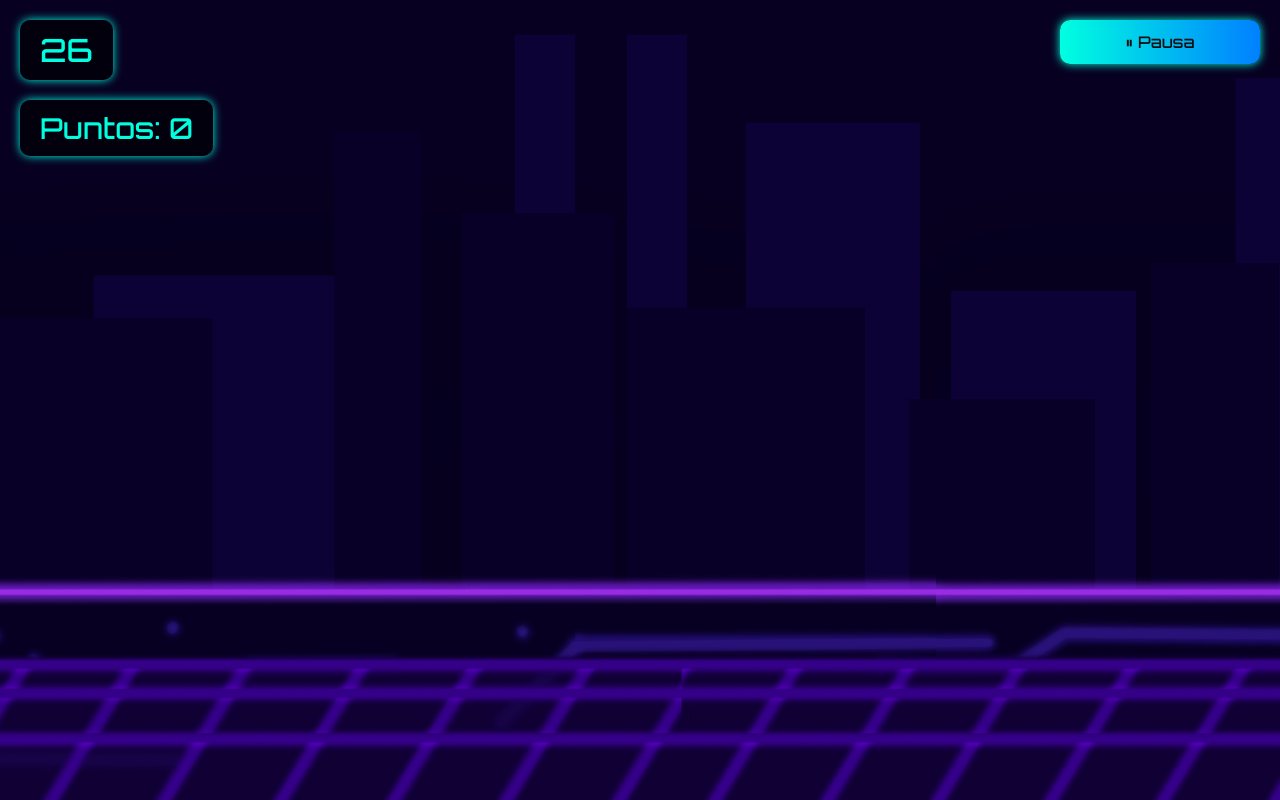
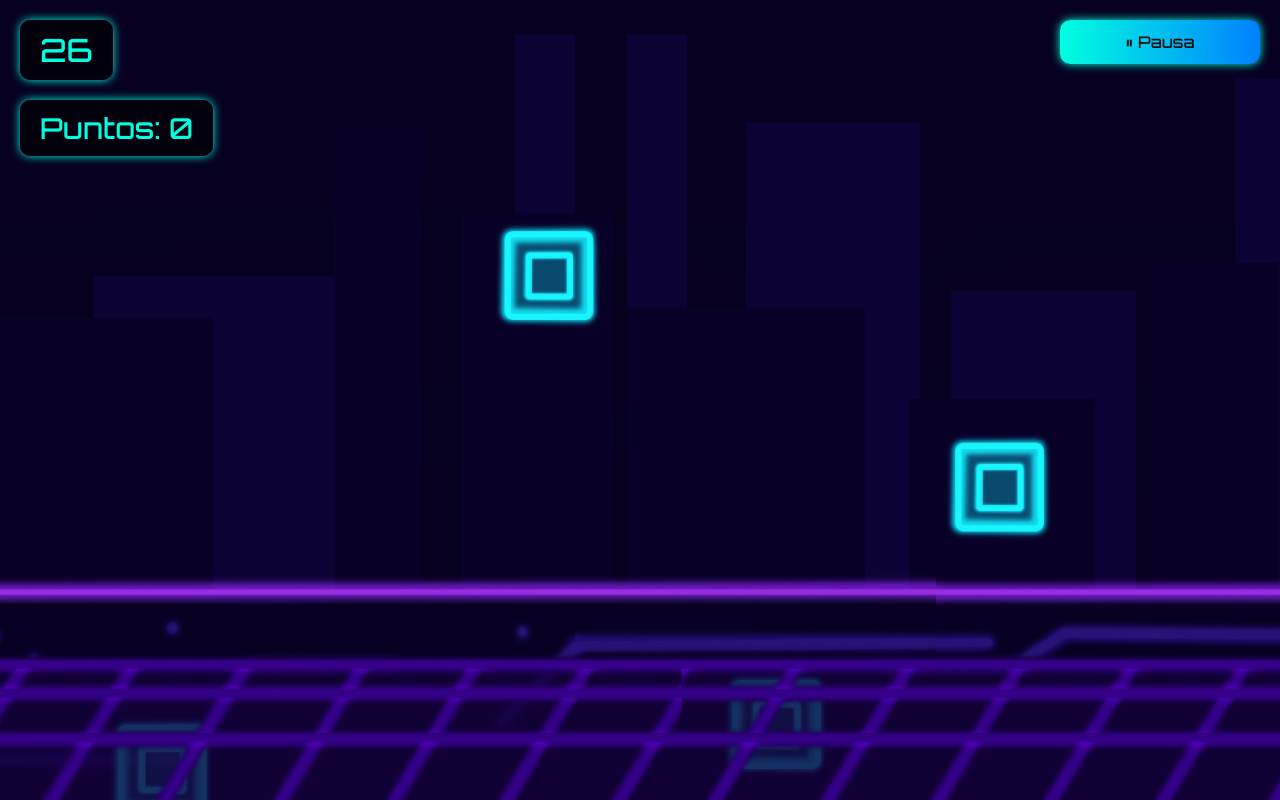
Before and after one commit to DrippKing/GCW-CyberRun, a PHP site: page /nivel_1.html in a window 1280 px wide. Run offline with PHP 8.4, Linux system fonts and the light colour scheme.

Commit message:
cuadros
animación de bloques que se mueven

```diff
--- a/level.css
+++ b/level.css
@@ -147,6 +147,34 @@ html, body {
   box-shadow: 0 0 10px #00ffe0;
 }
 
+
+/* cuadros 1 *//*
+#cuadro1 {
+  position: fixed;
+  top: 0;
+  left: 0;
+  width: 200%;
+  height: 100%;
+  background: url('cuadro1.png') repeat-x;
+  background-size: auto 100%;
+  z-index: -0.5; /* Entre fondo (-1) y piso (0) */
+/*  pointer-events: none;
+}*/
+
+/* cuadros 2 */
+#cuadro2 {
+  position: fixed;
+  top: 0;
+  left: 0;
+  width: 200%;
+  height: 100%;
+  background: url('cuadro2.png') repeat-x;
+  background-size: auto 100%;
+  z-index: -0.25; /* Encima de capa1 pero debajo del HUD */
+  pointer-events: none;
+}
+
+
 /*para imagen del piso */
 #piso {
   position: fixed;
--- a/level.js
+++ b/level.js
@@ -61,14 +61,29 @@ let velocidadFondo = 1; // píxeles por frame
 let pisoX = 0;
 let velocidadPiso = 5; //2
 
+let cuadro1X = 0;
+let velocidadC1 = 0.5; //
+
+let cuadro2X = 0;
+let velocidadC2 = 7; //
+
+
 
 function moverFondo() {
   //fondo solo se mueve cuando el juego no está pausado
   if (!juegoPausado) {
     fondoX -= velocidadFondo;
+
+    cuadro1X -= velocidadC1;
+    cuadro2X -= velocidadC2;
+
     pisoX -= velocidadPiso;
 
     document.getElementById("fondo").style.backgroundPosition = `${fondoX}px 0`;//para la imagen de fondo
+
+    document.getElementById("cuadro1").style.backgroundPosition = `${cuadro1X}px 0`;
+    document.getElementById("cuadro2").style.backgroundPosition = `${cuadro2X}px 0`;
+
     document.getElementById("piso").style.backgroundPosition = `${pisoX}px 0`;//para la imagen de piso
   }
   requestAnimationFrame(moverFondo);//bucle se ejecuta con esto
--- a/nivel_1.html
+++ b/nivel_1.html
@@ -11,6 +11,8 @@
 
     <!-- contenedor para la imagen de fondo, es fija, se mueve con el js-->
 <div id="fondo"></div>
+<div id="cuadro1"></div>
+<div id="cuadro2"></div>
 <div id="piso"></div>
 
 
```
Also changed, not shown: cuadro1.png (added), cuadro2.png (added).
